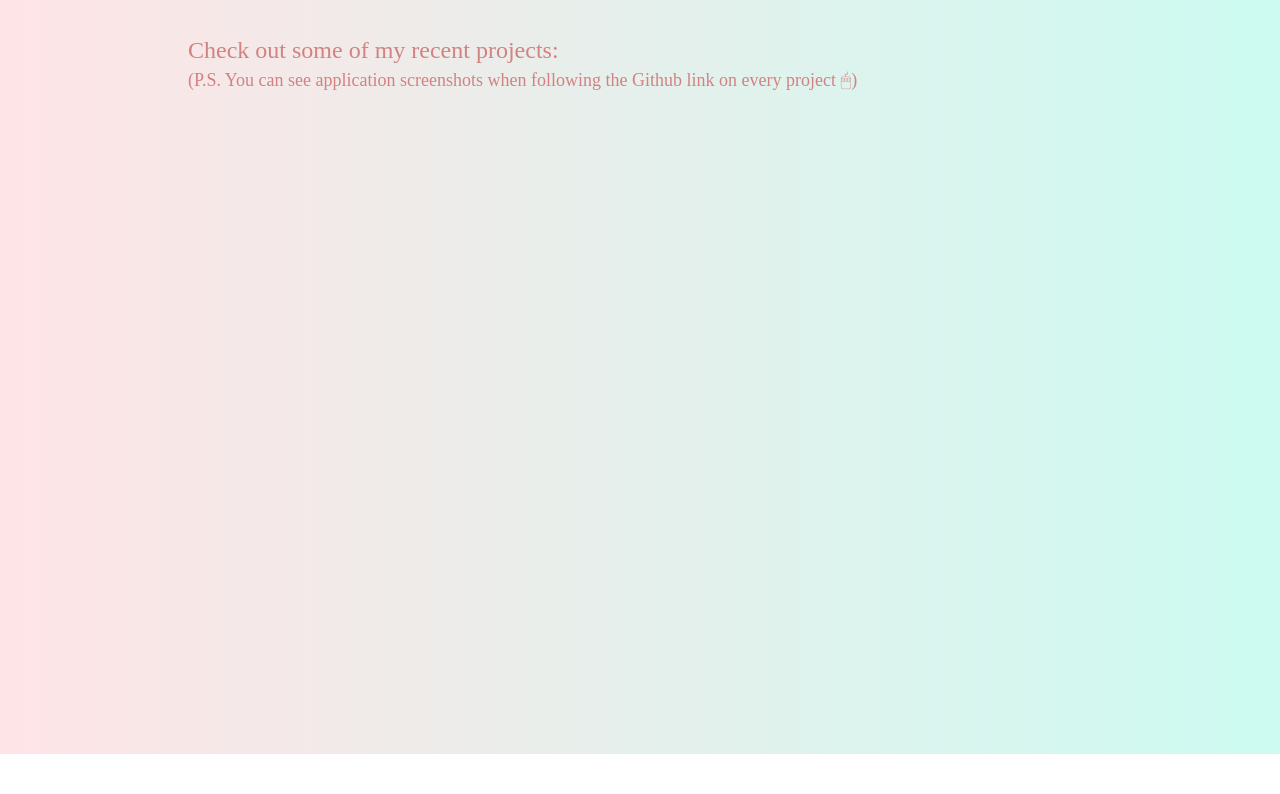
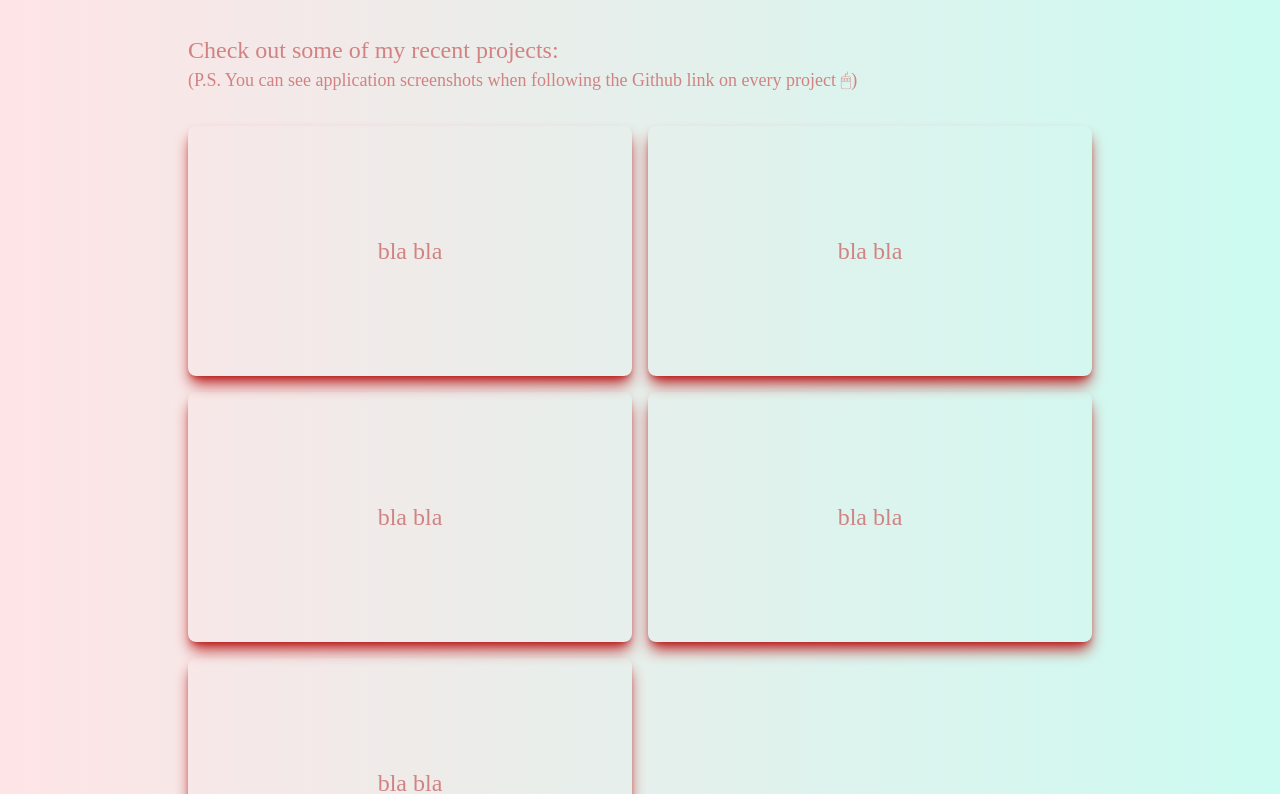
Before and after one commit to sigii1992/portfolio-sigita, a React (Create React App) app: page / in a window 1280 px wide. Shown: the part 2446-3240 px from the top of the page. Before the commit the page ends 3200 px from the top, so only its background shows below. Built offline with nearby package versions, Linux system fonts and the light colour scheme; the HTML template or start-up script is replaced by a standard one.

Commit message:
Create grid for projects, create card container

```diff
--- a/src/components/Home.jsx
+++ b/src/components/Home.jsx
@@ -16,8 +16,8 @@ const Home = () => {
            where I can proudly say that I am ready for my first role in tech industry.</p>
           <div>
               <button className='group text-white border-2 bg-red-500 rounded-full px-6 py-2 flex items-center hover:bg-red-700 hover:scale-110 duration-300'>View Work
-              <span className='group-hover:rotate-90 duration-300'>
-              <BsArrowRight className='ml-2'/></span>
+                <span className='group-hover:rotate-90 duration-300'>
+                <BsArrowRight className='ml-2'/></span>
               </button>
           </div>
         </div>
--- a/src/components/Projects.jsx
+++ b/src/components/Projects.jsx
@@ -11,6 +11,26 @@ const Projects = () => {
             <p className="pt-10">Check out some of my recent projects: </p>
             <p className="text-lg pb-8">(P.S. You can see application screenshots when following the Github link on every project 🖱)</p>
           </div>
+
+          {/*Grid container */}
+          <div className="grid sm:grid-cols-2 gap-4">
+          {/*Card container */}
+              <div className="shadow-lg shadow-red-700 container card-content-div">
+                  bla bla
+              </div>
+              <div className="shadow-lg shadow-red-700 container card-content-div">
+                  bla bla
+              </div>
+              <div className="shadow-lg shadow-red-700 container card-content-div">
+                  bla bla
+              </div>
+              <div className="shadow-lg shadow-red-700 container card-content-div">
+                  bla bla
+              </div>
+              <div className="shadow-lg shadow-red-700 container card-content-div">
+                  bla bla
+              </div>
+          </div>
         </div>
     </div>
   )
--- a/src/index.css
+++ b/src/index.css
@@ -21,3 +21,14 @@
     @apply drop-shadow-lg;
   }
 }
+
+.card-content-div {
+  background-repeat: no-repeat;
+  background-size: cover;
+  background-position: center;
+  height: 250px;
+  border-radius: 8px;
+  display: flex;
+  justify-content: center;
+  align-items: center;
+}
```
